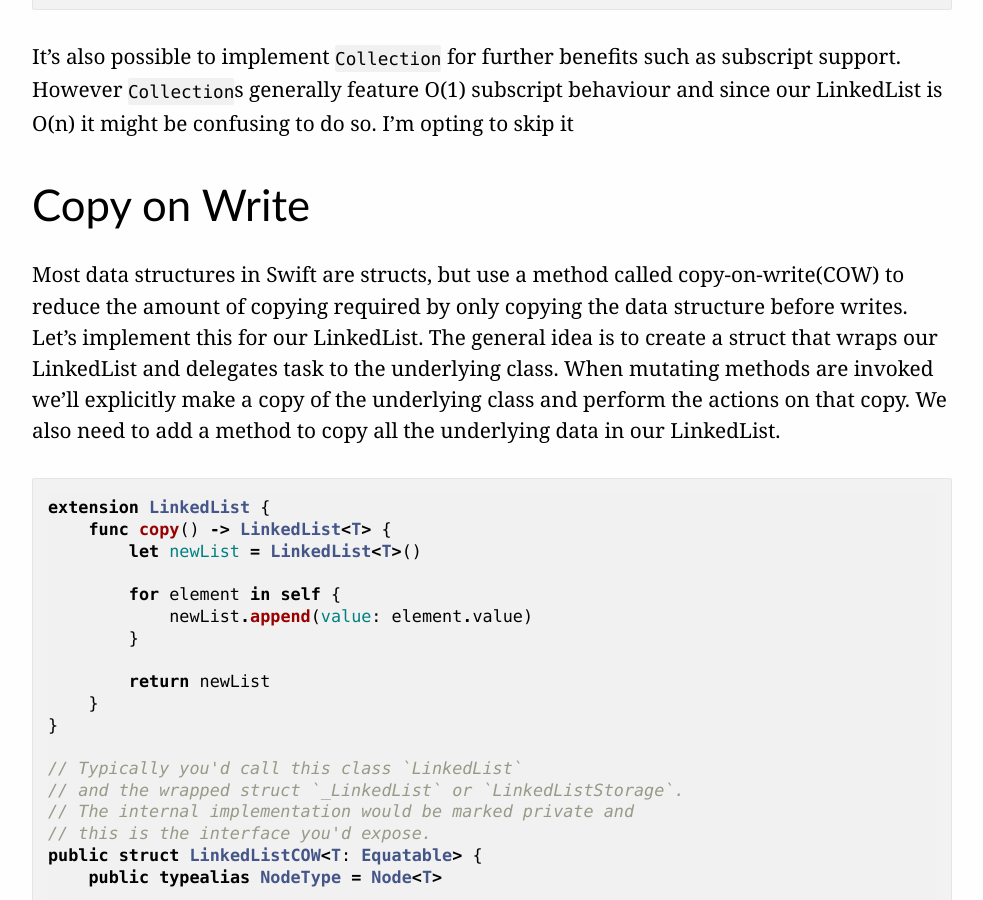
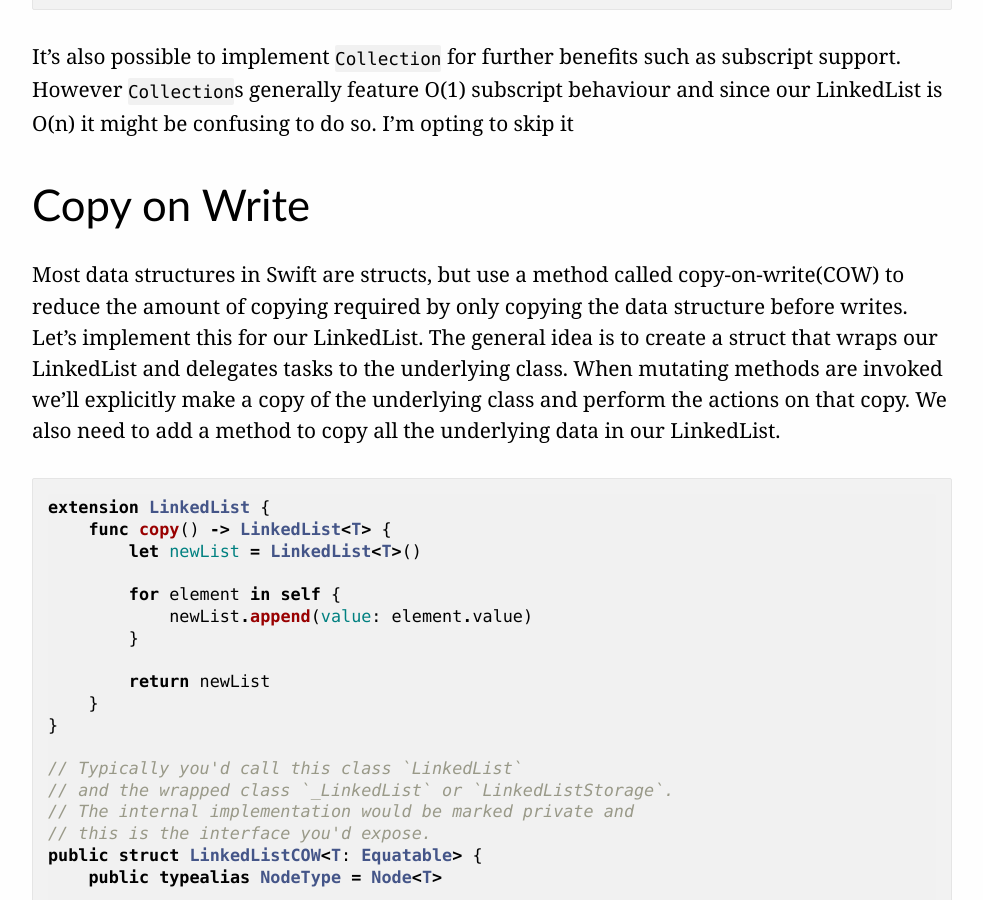
Before and after one commit to k0nserv/hugotunius.se, a Jekyll site: the page built from _posts/2016-07-17-implementing-a-linked-list-in-swift.md, in a window 1280 px wide and 900 px high, scrolled down 8855 px. Shown: the whole window, without its empty margins (148-1131 px from the left). Built offline with Jekyll 4.4.1, drawn with Linux system fonts in a browser that asks for light colours.

Commit message:
[LinkedList] Minor fixes

```diff
--- a/_posts/2016-07-17-implementing-a-linked-list-in-swift.md
+++ b/_posts/2016-07-17-implementing-a-linked-list-in-swift.md
@@ -337,7 +337,7 @@ O(1) subscript behaviour and since our LinkedList is O(n) it might be confusing
 
 Most data structures in Swift are structs, but use a method called copy-on-write(COW) to reduce the amount of copying required by
 only copying the data structure before writes. Let's implement this for our LinkedList. The general idea is to create a struct that wraps
-our LinkedList and delegates task to the underlying class. When mutating methods are invoked we'll explicitly make a copy of the underlying
+our LinkedList and delegates tasks to the underlying class. When mutating methods are invoked we'll explicitly make a copy of the underlying
 class and perform the actions on that copy. We also need to add a method to copy all the underlying data in our LinkedList.
 
 {% highlight swift %}
@@ -354,7 +354,7 @@ extension LinkedList {
 }
 
 // Typically you'd call this class `LinkedList`
-// and the wrapped struct `_LinkedList` or `LinkedListStorage`.
+// and the wrapped class `_LinkedList` or `LinkedListStorage`.
 // The internal implementation would be marked private and
 // this is the interface you'd expose.
 public struct LinkedListCOW<T: Equatable> {
```
Also changed, not shown: 1 other file.
